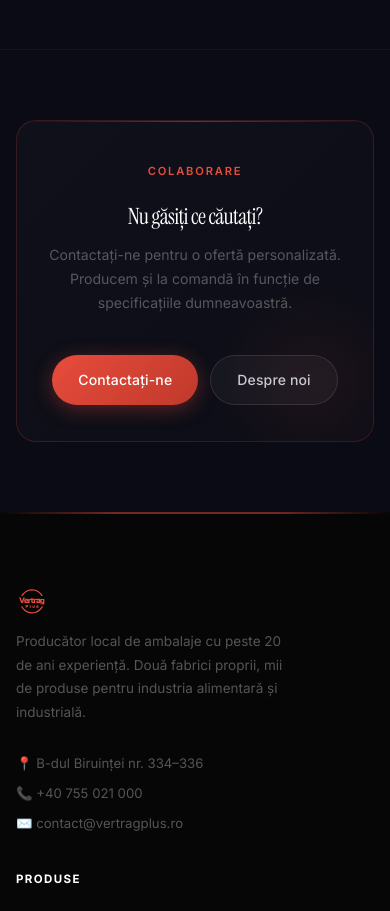
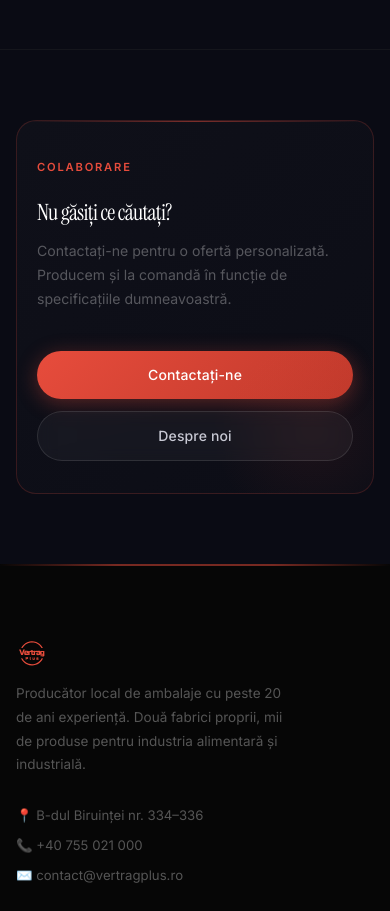
Before and after one commit to nelu11221/vertrag, a React (Create React App) app: page /produse in a window 390 px wide. Shown: the part 6500-7411 px from the top of the page. Built offline with nearby package versions, Linux system fonts and the light colour scheme.

Commit message:
Ready for deployment

```diff
--- a/src/App.css
+++ b/src/App.css
@@ -495,3 +495,41 @@ input, textarea, button { font-family: inherit; }
 .scroll-stagger > *:nth-child(6) { transition-delay: 0.40s; }
 .scroll-stagger > *:nth-child(7) { transition-delay: 0.48s; }
 .scroll-stagger > *:nth-child(8) { transition-delay: 0.56s; }
+/* ── Button row fixes on mobile ── */
+@media (max-width: 640px) {
+  /* Any flex row of buttons — stack them */
+  .btn-row {
+    flex-direction: column !important;
+    width: 100%;
+  }
+  .btn-row .btn {
+    width: 100% !important;
+    justify-content: center !important;
+  }
+
+  /* CTA banner inside Produse / Industrii pages */
+  .cta-banner {
+    padding: 32px 20px !important;
+    flex-direction: column !important;
+    align-items: stretch !important;
+    text-align: left;
+  }
+  .cta-banner-btns {
+    flex-direction: column !important;
+    width: 100%;
+  }
+  .cta-banner-btns .btn {
+    width: 100% !important;
+    justify-content: center !important;
+  }
+
+  /* Page header button row */
+  .page-header-btn-row {
+    flex-direction: column !important;
+    width: 100%;
+  }
+  .page-header-btn-row .btn {
+    width: 100% !important;
+    justify-content: center !important;
+  }
+}
--- a/src/pages/Industrii.js
+++ b/src/pages/Industrii.js
@@ -50,7 +50,7 @@ function Modal({ item, onClose, ti }) {
               </div>
             ))}
           </div>
-          <div className="modal-btns" style={{ display: 'flex', gap: 10 }}>
+          <div className="modal-btns btn-row" style={{ display: 'flex', gap: 10, flexWrap: 'wrap' }}>
             <Link to="/despre#contact" onClick={onClose} className="btn btn-red" style={{ flex: 1, justifyContent: 'center', borderRadius: 99 }}>{ti.requestBtn}</Link>
             <button onClick={onClose} className="btn btn-outline" style={{ borderRadius: 99, padding: '13px 24px' }}>{ti.closeBtn}</button>
           </div>
@@ -290,13 +290,13 @@ export default function Industrii() {
               ))}
             </div>
             <Reveal style={{ marginTop: 48 }}>
-              <div style={{ background: 'linear-gradient(135deg, #0f1019, #0c0d16)', border: '1px solid rgba(231,76,60,0.2)', borderRadius: 20, padding: '40px 48px', display: 'flex', justifyContent: 'space-between', alignItems: 'center', gap: 32, flexWrap: 'wrap', position: 'relative', overflow: 'hidden' }}>
+              <div className="cta-banner" style={{ background: 'linear-gradient(135deg, #0f1019, #0c0d16)', border: '1px solid rgba(231,76,60,0.2)', borderRadius: 20, padding: '40px 48px', display: 'flex', justifyContent: 'space-between', alignItems: 'center', gap: 32, flexWrap: 'wrap', position: 'relative', overflow: 'hidden' }}>
                 <div style={{ position: 'absolute', top: 0, left: 0, right: 0, height: '1px', background: 'linear-gradient(90deg, transparent, rgba(231,76,60,0.5), transparent)' }} />
                 <div>
                   <h3 style={{ fontFamily: "'Instrument Serif', serif", fontSize: '1.6rem', fontWeight: 400, color: '#fff', marginBottom: 8 }}>{ti.noSolution}</h3>
                   <p style={{ color: 'rgba(255,255,255,0.3)', fontSize: '0.88rem', lineHeight: 1.7 }}>{ti.noSolutionDesc}</p>
                 </div>
-                <div style={{ display: 'flex', gap: 12 }}>
+                <div className="cta-banner-btns btn-row" style={{ display: 'flex', gap: 12, flexWrap: 'wrap' }}>
                   <Link to="/despre#contact" className="btn btn-red" style={{ borderRadius: 99 }}>{ti.ctaBtn1}</Link>
                   <Link to="/industrii" className="btn btn-outline" style={{ borderRadius: 99 }}>{ti.allBtn}</Link>
                 </div>
--- a/src/pages/Produse.js
+++ b/src/pages/Produse.js
@@ -52,7 +52,7 @@ function Modal({ item, onClose, tp }) {
               </div>
             ))}
           </div>
-          <div className="modal-btns" style={{ display: 'flex', gap: 10 }}>
+          <div className="modal-btns btn-row" style={{ display: 'flex', gap: 10, flexWrap: 'wrap' }}>
             <Link to="/despre#contact" onClick={onClose} className="btn btn-red" style={{ flex: 1, justifyContent: 'center', borderRadius: 99 }}>{tp.requestBtn}</Link>
             <button onClick={onClose} className="btn btn-outline" style={{ borderRadius: 99, padding: '13px 24px' }}>{tp.closeBtn}</button>
           </div>
@@ -316,13 +316,13 @@ export default function Produse() {
               ))}
             </div>
             <Reveal style={{ marginTop: 48 }}>
-              <div style={{ background: 'linear-gradient(135deg, #0f1019, #0c0d16)', border: '1px solid rgba(231,76,60,0.2)', borderRadius: 20, padding: '40px 48px', display: 'flex', justifyContent: 'space-between', alignItems: 'center', gap: 32, flexWrap: 'wrap', position: 'relative', overflow: 'hidden' }}>
+              <div className="cta-banner" style={{ background: 'linear-gradient(135deg, #0f1019, #0c0d16)', border: '1px solid rgba(231,76,60,0.2)', borderRadius: 20, padding: '40px 48px', display: 'flex', justifyContent: 'space-between', alignItems: 'center', gap: 32, flexWrap: 'wrap', position: 'relative', overflow: 'hidden' }}>
                 <div style={{ position: 'absolute', top: 0, left: 0, right: 0, height: '1px', background: 'linear-gradient(90deg, transparent, rgba(231,76,60,0.5), transparent)' }} />
                 <div>
                   <h3 style={{ fontFamily: "'Instrument Serif', serif", fontSize: '1.6rem', fontWeight: 400, color: '#fff', marginBottom: 8 }}>{tp.noVariant}</h3>
                   <p style={{ color: 'rgba(255,255,255,0.3)', fontSize: '0.88rem', lineHeight: 1.7 }}>{tp.noVariantDesc}</p>
                 </div>
-                <div style={{ display: 'flex', gap: 12 }}>
+                <div className="cta-banner-btns btn-row" style={{ display: 'flex', gap: 12, flexWrap: 'wrap' }}>
                   <Link to="/despre#contact" className="btn btn-red" style={{ borderRadius: 99 }}>{tp.contactBtn}</Link>
                   <Link to="/produse" className="btn btn-outline" style={{ borderRadius: 99 }}>{tp.allBtn}</Link>
                 </div>
```
